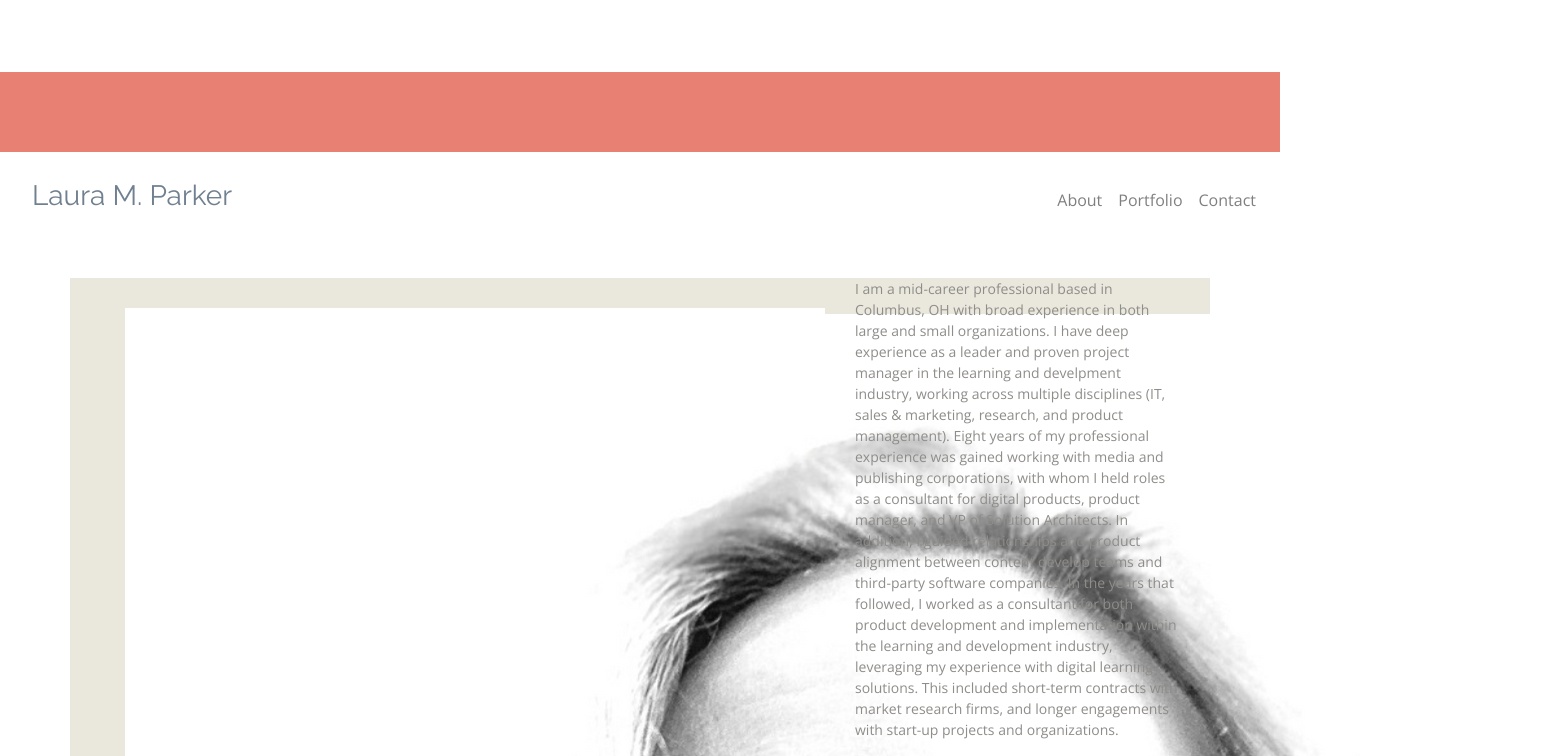
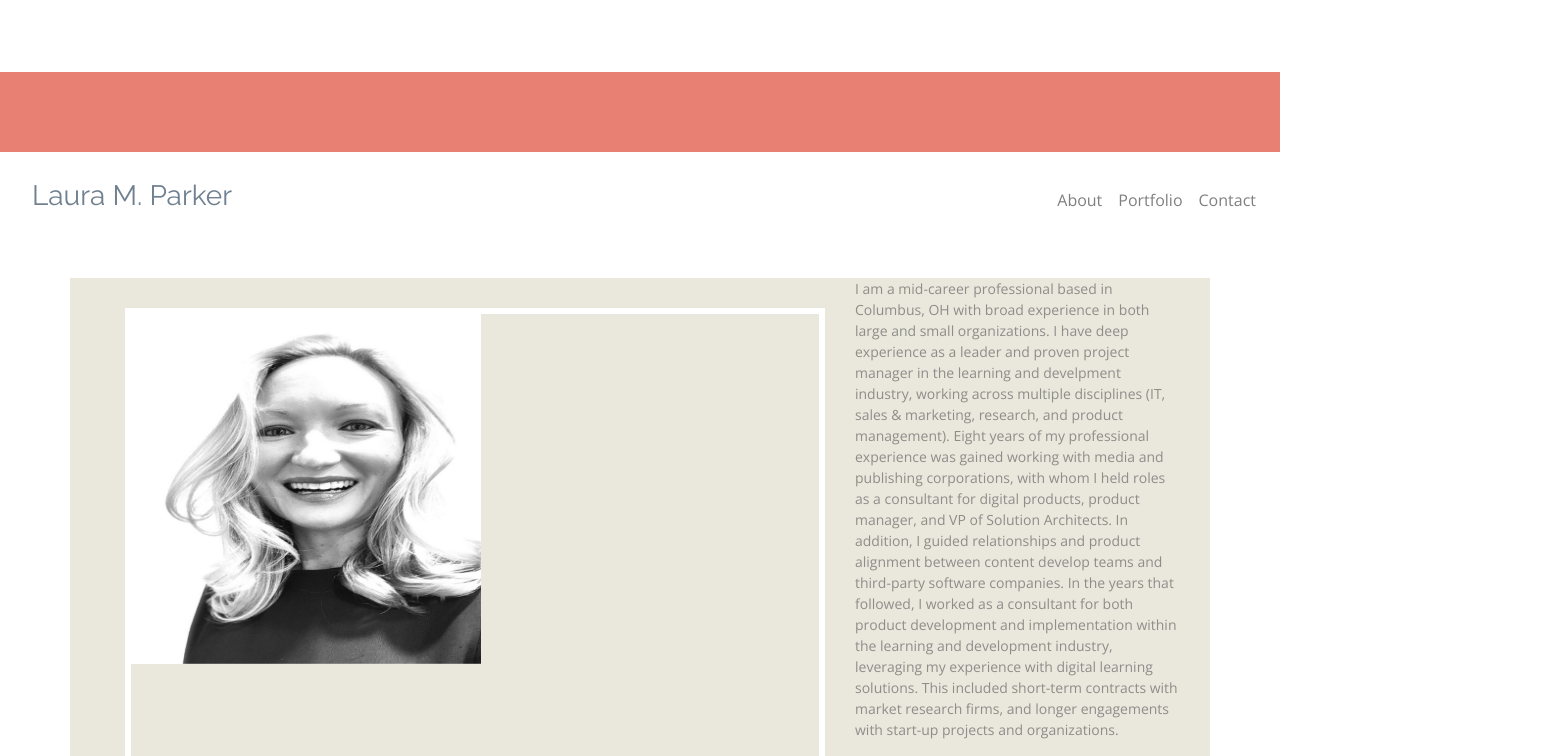
Before and after one commit to lauramparker/My-Portfolio, a React (Create React App) app in the folder portfolio/: page / in a window 1280 px wide. Shown: the top 756 px of the page, 1559 px wide, since content can reach past the window. Built offline with nearby package versions, Linux system fonts and the light colour scheme.

Commit message:
image dimensions

```diff
--- a/portfolio/src/index.css
+++ b/portfolio/src/index.css
@@ -43,7 +43,7 @@ li {
   color: slategray
 }
 
-.img {
+img {
   height: 350px;
   width: 350px;
 }
```
